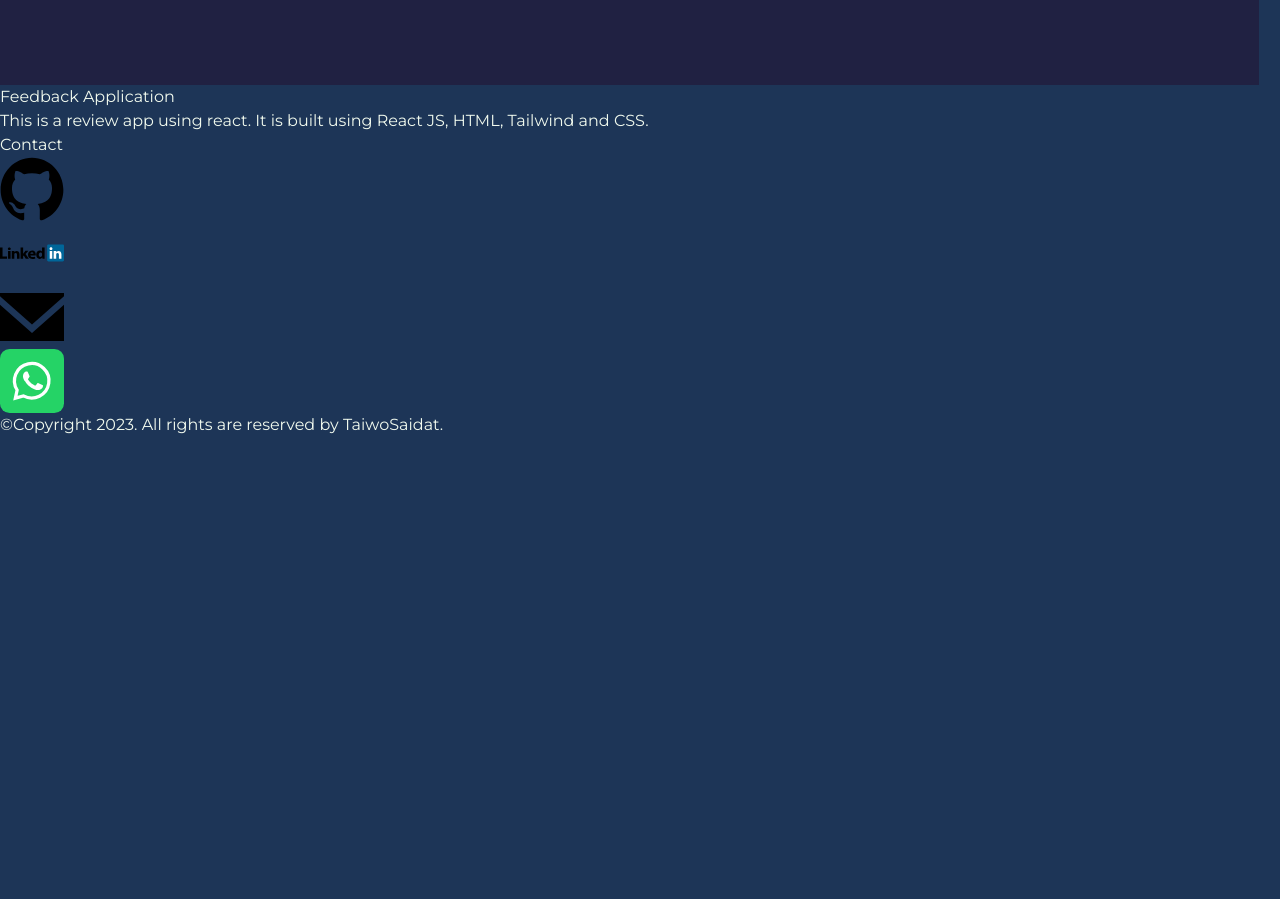
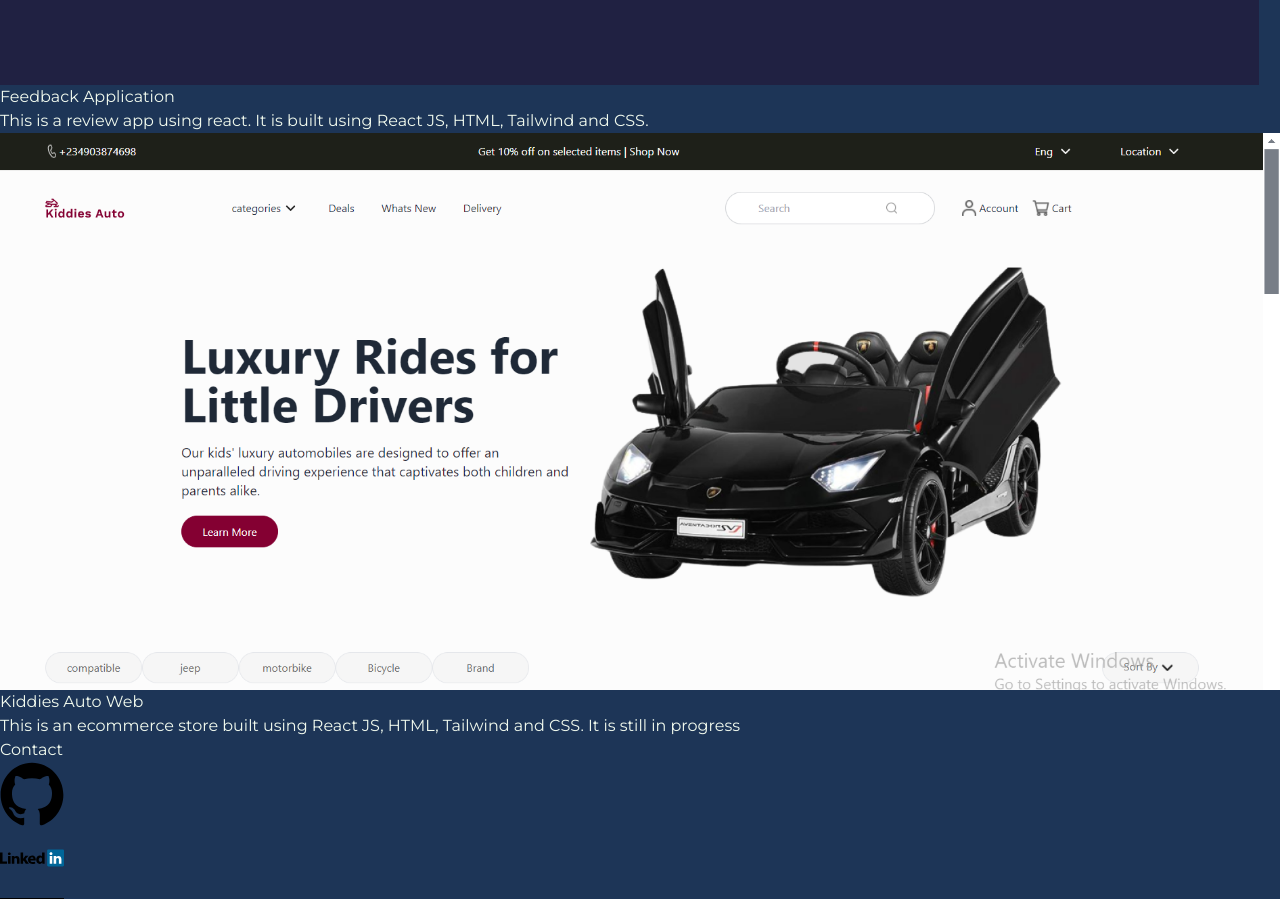
Before and after one commit to TaiwoSaidat/my-portfolio-app, a React (Vite) app: page / in a window 1280 px wide. Shown: the part 4840-5739 px from the top of the page. Before the commit the page ends 5277 px from the top, so only its background shows below. Built offline with nearby package versions, Linux system fonts and the light colour scheme.

Commit message:
feat: add project 4

```diff
--- a/src/components/layout/Projects.jsx
+++ b/src/components/layout/Projects.jsx
@@ -3,6 +3,7 @@ import quizApp from '../../assets/quiz_app.png'
 import fireBaseSignUp from '../../assets/fire.png'
 import reviews from '../../assets/reviews.png'
 import beauty from '../../assets/beautyexpat.png'
+import kiddies from '../../assets/kiddiesAuto.png'
 
 function Projects() {
 	return (
@@ -117,6 +118,31 @@ function Projects() {
 					</p>
 				</div>
 			</div>
+			{/* project 4 */}
+			<div className="p-10 bg-[#a8dadc] hover:bg-[#1d3557] flex flex-col justify-center items-center gap-5 lg:flex-row
+				max-w-5xl mx-auto shadow transition hover:shadow-xl hover:scale-[102%] w-full">
+				{/* image */}
+				<div className="w-80 rounded">
+					<a href="https://kiddies-auto-web-app.vercel.app/"
+						className="w-full h-full">
+						<img src={kiddies}
+						alt="Project 2"
+						className="w-full h-full bg-cover rounded"/>
+					</a>
+				</div>
+				{/* text */}
+				<div className="flex flex-col align-center mx-auto gap-4 justify-center flex-1">
+					<h2 className="font-bold text-3xl text-center">
+						<a className="hover:underline"
+							href="https://kiddies-auto-web-app.vercel.app/">
+							Kiddies Auto Web
+						</a>
+					</h2>
+					<p>
+						This is an ecommerce store built using React JS, HTML, Tailwind and CSS. It is still in progress
+					</p>
+				</div>
+			</div>
 
 
 
```
Also changed, not shown: src/assets/kiddiesAuto.png (added).
